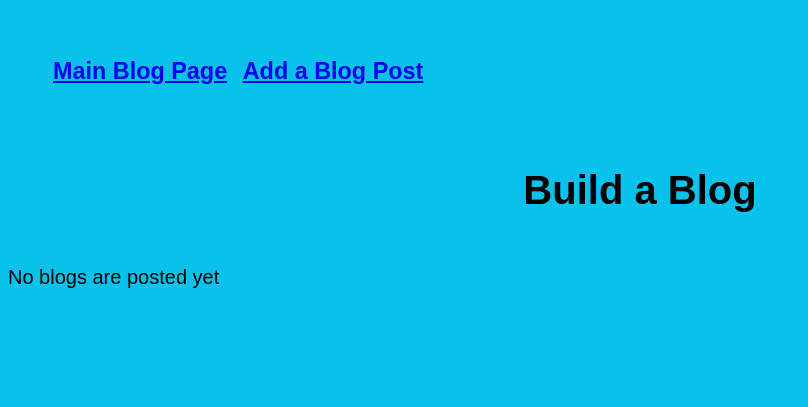
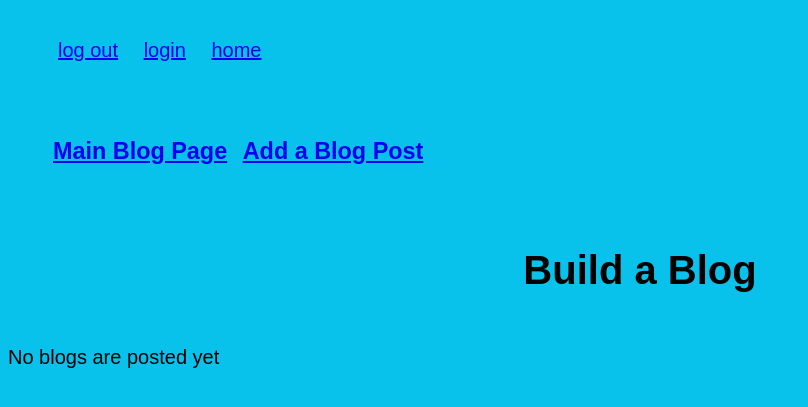
Before and after one commit to dbob23/blogz, a Flask app: page /blog in a window 1280 px wide. Shown: the top 407 px of the page, without its empty margins (0-808 px from the left). Run offline with Flask 2, Linux system fonts and the light colour scheme; data that the repository does not hold is empty.

Commit message:
code passes functionality check, and home page has been added

```diff
--- a/main.py
+++ b/main.py
@@ -30,15 +30,24 @@ class User(db.Model):
     password = db.Column(db.String(120))
     blogs = db.relationship('Blog', backref='owner')
 
+
     def __init__(self, username, password):
 
         self.username = username
         self.password = password
 
+    def __repr__(self):
+        return '<User %r>' % self.username
+
+@app.before_request
+def require_login():
+    allowed_routes = ['login', 'list_blogs', 'index', 'signup']
+    if request.endpoint not in allowed_routes and 'username' not in session:
+        return redirect('/login')
 
 
 @app.route('/blog', methods=[ 'GET'])
-def index():
+def list_blogs():
 
     if request.args.get("id"):
 
@@ -49,6 +58,10 @@ def index():
         blogs = Blog.query.all()
         return render_template("blog.html", title="Build a Blog", blogs=blogs)
 
+@app.route("/")
+def index():
+    users = User.query.all()
+    return render_template('index.html', users=users)
 
 @app.route('/newpost', methods=['POST', 'GET'])
 def newpost():
@@ -68,7 +81,8 @@ def newpost():
             entry_error = "Please enter a blog."
             return render_template("newpost.html", blog_title=blog_title, blog_body=blog_body, title_error=title_error, entry_error=entry_error)
 
-        new_blog = Blog(title=blog_title, body=blog_body, owner=blog_owner)
+        new_owner = User.query.filter_by(username=blog_owner).first()
+        new_blog = Blog(title=blog_title, body=blog_body, owner=new_owner)
         #new_blog = Blog("blog", "abc", "123")
         db.session.add(new_blog)
         db.session.commit()
@@ -142,6 +156,11 @@ def signup():
     else:
         return render_template("signup.html")
 
+@app.route('/logout')
+def logout():
+    del session['username']
+    return redirect('/blog')
+
 
 if __name__ == '__main__':
     app.run()
--- a/static/styles/mainpage.css
+++ b/static/styles/mainpage.css
@@ -29,3 +29,8 @@ nav ul li {
     display: inline-block;
     padding: 5px;
 }
+
+div ul li {
+    display: inline-block;
+    padding: 10px;
+}
--- a/templates/base.html
+++ b/templates/base.html
@@ -5,6 +5,19 @@
         <link rel= "stylesheet" type= "text/css" href= "{{ url_for('static',filename='styles/mainpage.css') }}">
     </head>
 <body>
+    <div>
+        <ul>
+            <li>
+                <a href='/logout'>log out</a>
+            </li>
+        <li>
+                <a href='/login'>login</a>
+            </li>
+            <li>
+                <a href='/'>home</a>
+            </li>
+        </ul>
+    </div>
     <nav>
         <ul>
             <li>
@@ -19,6 +32,5 @@
 
     {% block content %}
     {% endblock %}
-
 </body>
 </html>
```
Also changed, not shown: templates/index.html (added, +18 -0 lines).
